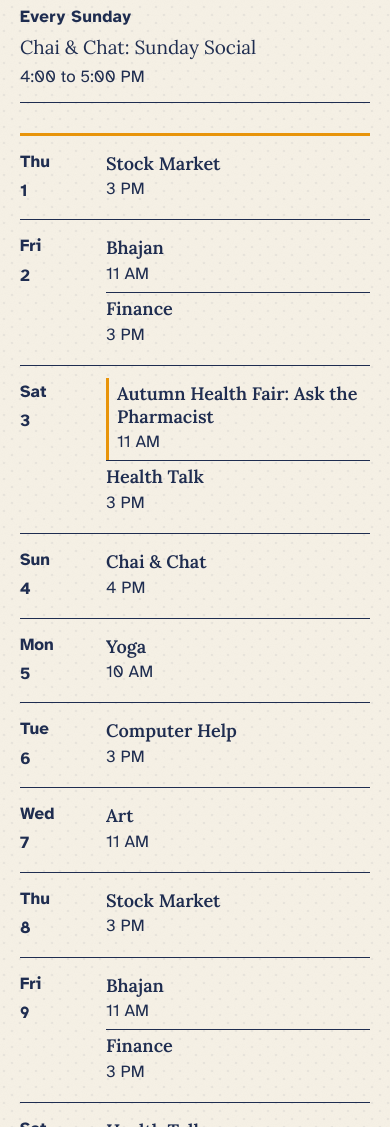
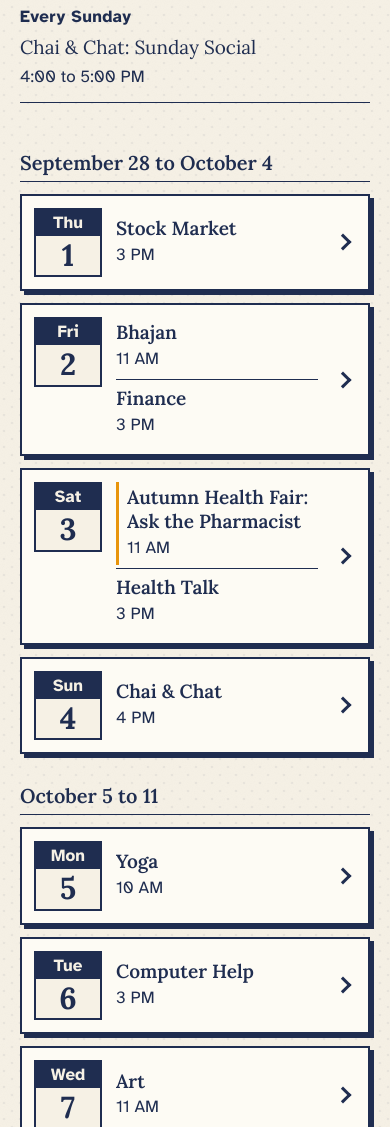
Before and after one commit to AdityaBaranwal1/JyotiSite, a website built with Vite: page month.html in a window 390 px wide. Shown: the part 1349-2476 px from the top of the page. Built offline with nearby package versions, Linux system fonts and the light colour scheme.

Commit message:
On a phone, the month is a list of days you can press
Below 880px the month reads as an agenda: a heading for each week, and
each day a boxed row with a tear-off calendar leaf (weekday on an ink
band, the date large beneath), its programs, and a chevron. Pressing a day
opens its programs and Join buttons right under it; pressing again closes
it. Today's leaf is marigold and says Today. The wall calendar on a wider
screen is unchanged.

```diff
--- a/css/components.css
+++ b/css/components.css
@@ -862,19 +862,130 @@ footer.colophon .foot-links > * {
 .tt-none { font-family: var(--font-body); font-size: max(17px, calc(var(--text-size) * 0.8)); }
 .tt-day.is-quiet .tt-none { font-style: italic; }
 
-/* Seven columns cannot survive a phone, and this community is phone-first:
-   below the breakpoint the timetable becomes one ruled day per row. */
+/* Pieces only the phone's list uses; the wall calendar never shows them. */
+.tt-week, .tt-today-word, .tt-open, .tt-inline { display: none; }
+
+/* Seven columns cannot survive a phone, and this community is phone-first.
+   Below the breakpoint the month becomes an agenda: a heading for each week,
+   and each day a row with a tear-off calendar leaf on the left (weekday on
+   an ink band, the date large beneath), its programs beside it, and a
+   chevron that says it opens. The row is boxed and shadowed like the
+   paper's buttons because it is one: pressing it opens the day's programs,
+   with their Join buttons, right underneath. Days with nothing on are left
+   out of the list. */
 @media (max-width: 880px) {
-  .timetable { grid-template-columns: 1fr; border-left: 0; }
-  .tt-dow { display: none; }
-  .tt-day { min-height: 0; border-right: 0; padding: 12px 0; display: grid; grid-template-columns: 4.5rem 1fr; gap: 0 14px; align-items: start; }
-  /* Written after .tt-day so they win: equal specificity, later rule applies.
-     Neither a neighbouring month's blank square nor an empty day earns a row
-     of its own once the grid is a list. */
+  .timetable {
+    grid-template-columns: 1fr;
+    gap: 12px;
+    border: 0;
+    margin-top: 8px;
+  }
+  .tt-dow,
   .tt-day.tt-day--pad,
   .tt-day.is-quiet { display: none; }
-  .tt-daynum { margin-bottom: 0; flex-direction: column; align-items: flex-start; gap: 2px; }
-  .tt-dow-inline { display: block; }
-  .tt-entry { grid-column: 2; }
+
+  .tt-week {
+    display: block;
+    margin: 18px 0 0;
+    padding-bottom: 6px;
+    border-bottom: var(--hairline);
+    font-family: var(--font-head);
+    font-weight: 600;
+    font-size: max(18px, calc(var(--text-size) * 1.05));
+  }
+  .tt-week:first-child { margin-top: 0; }
+
+  .tt-day.has-events {
+    display: grid;
+    grid-template-columns: auto minmax(0, 1fr) 22px;
+    align-items: center;
+    gap: 0 14px;
+    min-height: 0;
+    padding: 12px 14px 12px 12px;
+    background: var(--panel);
+    border: 2px solid var(--ink);
+    box-shadow: 4px 4px 0 var(--ink);
+    transition: translate 90ms ease-out, box-shadow 90ms ease-out, background-color 160ms ease-out;
+  }
+  .tt-day.has-events:hover { background: var(--panel); }
+  .tt-day.has-events:active { translate: 2px 2px; box-shadow: 2px 2px 0 var(--ink); }
+  .tt-day.has-events:focus-visible { outline: 3px solid var(--ink); outline-offset: 4px; }
+
+  /* The leaf. */
+  .tt-daynum {
+    align-self: start;
+    display: flex;
+    flex-direction: column;
+    align-items: stretch;
+    gap: 0;
+    width: 4em;            /* one width for every leaf, "Today" included, so the names line up */
+    margin: 0;
+    font-size: max(17px, calc(var(--text-size) * 0.85));
+    border: 2px solid var(--ink);
+    background: var(--paper);
+    text-align: center;
+  }
+  .tt-dow-inline,
+  .tt-today-word {
+    display: block;
+    padding: 2px 6px;
+    background: var(--ink);
+    color: var(--paper);
+    font-family: var(--font-body);
+    font-weight: 700;
+    font-size: max(17px, calc(var(--text-size) * 0.8));
+    line-height: 1.3;
+  }
+  .tt-date,
+  .is-today .tt-date {
+    display: block;
+    width: auto;
+    height: auto;
+    padding: 2px 6px 4px;
+    border-radius: 0;
+    background: none;
+    font-family: var(--font-head);
+    font-weight: 700;
+    font-size: max(28px, calc(var(--text-size) * 1.6));
+    line-height: 1.1;
+  }
+  /* Today's leaf is the marigold one, and says so in words. */
+  .is-today .tt-dow-inline { display: none; }
+  .is-today .tt-today-word { background: var(--accent); color: var(--ink); border-bottom: 2px solid var(--ink); }
+  .is-today .tt-daynum { background: var(--accent-soft); }
+
+  .tt-entries { min-width: 0; }
+  .tt-entry { padding: 4px 0; }
+  .tt-entry + .tt-entry { border-top: var(--hairline); padding-top: 7px; margin-top: 3px; }
   .tt-entry.is-unusual { margin-left: 0; }
+  .tt-name { font-size: max(18px, var(--text-size)); }
+
+  /* The chevron: points right while closed, down while open. */
+  .tt-open {
+    display: block;
+    width: 12px;
+    height: 12px;
+    justify-self: center;
+    border-right: 3px solid var(--ink);
+    border-bottom: 3px solid var(--ink);
+    rotate: -45deg;
+    transition: rotate 160ms ease-out;
+  }
+  .tt-day.is-selected { background: var(--accent-soft); }
+  .tt-day.has-events.is-selected { background: var(--accent-soft); }
+  .tt-day.is-selected .tt-open { rotate: 45deg; translate: 0 -3px; }
+
+  /* The open day's programs hang from it on a marigold rule, a step in,
+     so they read as belonging to the day above. */
+  .tt-inline {
+    display: block;
+    margin: -2px 0 6px 14px;
+    padding: 2px 0 4px 16px;
+    border-left: 4px solid var(--accent);
+  }
+  .tt-inline .listing:last-child { border-bottom: 0; }
+  #day-programs { display: none; }
 }
+@media (max-width: 880px) and (prefers-reduced-motion: reduce) {
+  .tt-day.has-events, .tt-open { transition: none; }
+}
--- a/js/main.js
+++ b/js/main.js
@@ -133,17 +133,41 @@ function initMonthView(container, schedule) {
 
   // Choosing a day only moves the tint and re-sets the programs below; the
   // grid itself is not redrawn, so the tint can ease across.
+  /* On a phone the month is a list of days, and a day opens like a drawer:
+     its programs, with their Join buttons, appear right under it, and
+     pressing it again closes it. On a wider screen the wall calendar keeps
+     the chosen day's programs below the grid. */
+  const narrow = matchMedia("(max-width: 880px)");
+  const openUnderDay = () => {
+    container.querySelector(".tt-inline")?.remove();
+    let panel = null;
+    for (const cell of container.querySelectorAll(".tt-day.has-events")) {
+      const open = cell.dataset.date === selected;
+      cell.setAttribute("aria-expanded", String(open && narrow.matches));
+      if (!open) continue;
+      panel = document.createElement("div");
+      panel.className = "tt-inline datebook";
+      renderDayListings(panel, events, selected, { head: false });
+      cell.after(panel);
+    }
+    return panel;
+  };
+
   const selectDay = (iso, { reveal = false } = {}) => {
-    selected = iso;
+    selected = narrow.matches && iso === selected ? null : iso;
     for (const cell of container.querySelectorAll(".tt-day[data-date]")) {
-      cell.classList.toggle("is-selected", cell.dataset.date === iso);
+      cell.classList.toggle("is-selected", cell.dataset.date === selected);
     }
+    const panel = openUnderDay();
     if (!dayPrograms) return;
     renderDayListings(dayPrograms, events, selected);
-    // On a phone the programs are a long scroll below the day that was
-    // tapped; bring them up so the tap visibly did something.
-    if (reveal && dayPrograms.getBoundingClientRect().top > innerHeight * 0.75) {
-      dayPrograms.scrollIntoView({ behavior: motionOK() ? "smooth" : "auto", block: "start" });
+    if (!reveal) return;
+    const behavior = motionOK() ? "smooth" : "auto";
+    // Make sure what just opened is on screen: on a phone, the drawer under
+    // the day; on a wide screen, the programs below the grid.
+    if (narrow.matches) panel?.scrollIntoView({ behavior, block: "nearest" });
+    else if (dayPrograms.getBoundingClientRect().top > innerHeight * 0.75) {
+      dayPrograms.scrollIntoView({ behavior, block: "start" });
     }
   };
 
@@ -153,6 +177,7 @@ function initMonthView(container, schedule) {
       year, month1, selected,
       onSelectDay: (iso) => selectDay(iso, { reveal: true }),
     });
+    openUnderDay();
     if (hint) hint.hidden = false;
     if (dayPrograms) renderDayListings(dayPrograms, events, selected);
     // navigation stops where the data stops
@@ -172,6 +197,8 @@ function initMonthView(container, schedule) {
   selected = pickDefaultDay();
   draw();
   container.querySelector(".timetable")?.classList.add("is-entering");
+  // Turning a tablet between list and calendar moves the open day's programs.
+  narrow.addEventListener("change", () => openUnderDay());
 }
 
 /* ---------- Boot ---------- */
--- a/js/schedule.js
+++ b/js/schedule.js
@@ -37,14 +37,19 @@ function weekBounds(now) {
   return { monday, sunday: dateOf(addDays(isoOf(monday), 6)) };
 }
 
+/* "June 8 to 14", or "June 29 to July 5": the month is said again only when
+   the week crosses into the next one. */
+export function weekSpan(now = new Date()) {
+  const { monday, sunday } = weekBounds(now);
+  const to = (sunday.getMonth() === monday.getMonth() ? "" : `${MONTHS[sunday.getMonth()]} `) + sunday.getDate();
+  return `${MONTHS[monday.getMonth()]} ${monday.getDate()} to ${to}`;
+}
+
 export function weekLabelFor(now = new Date()) {
   const { monday, sunday } = weekBounds(now);
-  const from = `${MONTHS[monday.getMonth()]} ${monday.getDate()}` +
-    (monday.getFullYear() !== sunday.getFullYear() ? `, ${monday.getFullYear()}` : "");
-  // "June 8 to 14": the month is said again only when the week crosses into the next one.
-  const to = (sunday.getMonth() === monday.getMonth() ? "" : `${MONTHS[sunday.getMonth()]} `) +
-    `${sunday.getDate()}, ${sunday.getFullYear()}`;
-  return `Week of ${from} to ${to}`;
+  if (monday.getFullYear() === sunday.getFullYear()) return `Week of ${weekSpan(now)}, ${sunday.getFullYear()}`;
+  const day = (d) => `${MONTHS[d.getMonth()]} ${d.getDate()}, ${d.getFullYear()}`;
+  return `Week of ${day(monday)} to ${day(sunday)}`;
 }
 
 export function filterWeek(events, now = new Date()) {
@@ -176,15 +181,19 @@ export function renderSchedule(container, schedule, { now = new Date() } = {}) {
 }
 
 /* Full-size listings for one selected day (same rows as the front page). */
-export function renderDayListings(container, events, iso, { now = new Date() } = {}) {
+/* `head: false` is for the phone, where the programs open right under the
+   day that was pressed and that day already names itself. */
+export function renderDayListings(container, events, iso, { now = new Date(), head = true } = {}) {
   container.textContent = "";
   if (!iso) return;
-  const head = el("div", "day-head");
-  head.appendChild(el("span", "day-meta"));
-  // "October 23" stays together when the heading wraps beside its stamp
-  head.firstChild.appendChild(el("span", "day-name", dayLabel(iso).replace(/ (\d+)$/, "\u00a0$1")));
-  if (isToday(iso, now)) head.appendChild(stamp("Today", "stamp--today"));
-  container.appendChild(head);
+  if (head) {
+    const h = el("div", "day-head");
+    h.appendChild(el("span", "day-meta"));
+    // "October 23" stays together when the heading wraps beside its stamp
+    h.firstChild.appendChild(el("span", "day-name", dayLabel(iso).replace(/ (\d+)$/, "\u00a0$1")));
+    if (isToday(iso, now)) h.appendChild(stamp("Today", "stamp--today"));
+    container.appendChild(h);
+  }
   events
     .filter((e) => e.date === iso)
     .sort(byStartTime)
@@ -251,9 +260,19 @@ export function renderTimetable(container, events, { year, month1, now = new Dat
   };
   for (let i = 0; i < lead; i++) grid.appendChild(pad());
 
+  // On a phone the grid is read as a list, a week at a time; each week that
+  // has programs gets a heading there. The wall calendar shows weeks as rows,
+  // so it never shows these.
+  let weekShown = null;
+
   for (const iso of isos) {
     const todays = (byDate.get(iso) ?? []).sort(byStartTime);
     const d = dateOf(iso);
+    const week = isoOf(mondayOf(d));
+    if (todays.length && week !== weekShown) {
+      grid.appendChild(el("h3", "tt-week", weekSpan(d)));
+      weekShown = week;
+    }
 
     const cell = el(todays.length ? "button" : "div", "tt-day");
     cell.dataset.date = iso;
@@ -268,13 +287,19 @@ export function renderTimetable(container, events, { year, month1, now = new Dat
     if (iso === selected) cell.classList.add("is-selected");
 
     const head = el("div", "tt-daynum");
-    // The weekday only needs printing when the columns collapse on a phone.
+    // The weekday only needs printing when the columns collapse on a phone,
+    // where today's leaf says so in words.
     head.appendChild(el("span", "tt-dow-inline", SHORT_DAYS[d.getDay()]));
+    if (isToday(iso, now)) head.appendChild(el("span", "tt-today-word", "Today"));
     head.appendChild(el("span", "tt-date", String(d.getDate())));
     cell.appendChild(head);
 
-    for (const e of todays) cell.appendChild(timetableEntry(e));
-    if (!todays.length) cell.appendChild(el("span", "tt-none", "No programs"));
+    const list = el("div", "tt-entries");
+    for (const e of todays) list.appendChild(timetableEntry(e));
+    if (!todays.length) list.appendChild(el("span", "tt-none", "No programs"));
+    cell.appendChild(list);
+    // the phone's sign that a day opens
+    if (todays.length) cell.appendChild(el("span", "tt-open"));
 
     cell.setAttribute("aria-label", todays.length
       ? `${dayLabel(iso)}: ${todays.map((e) => e.title).join(", ")}`
```
Also changed, not shown: tests/visual/paper.spec.js (+37 -0 lines), tests/visual/__snapshots__/timetable-phone.png.
